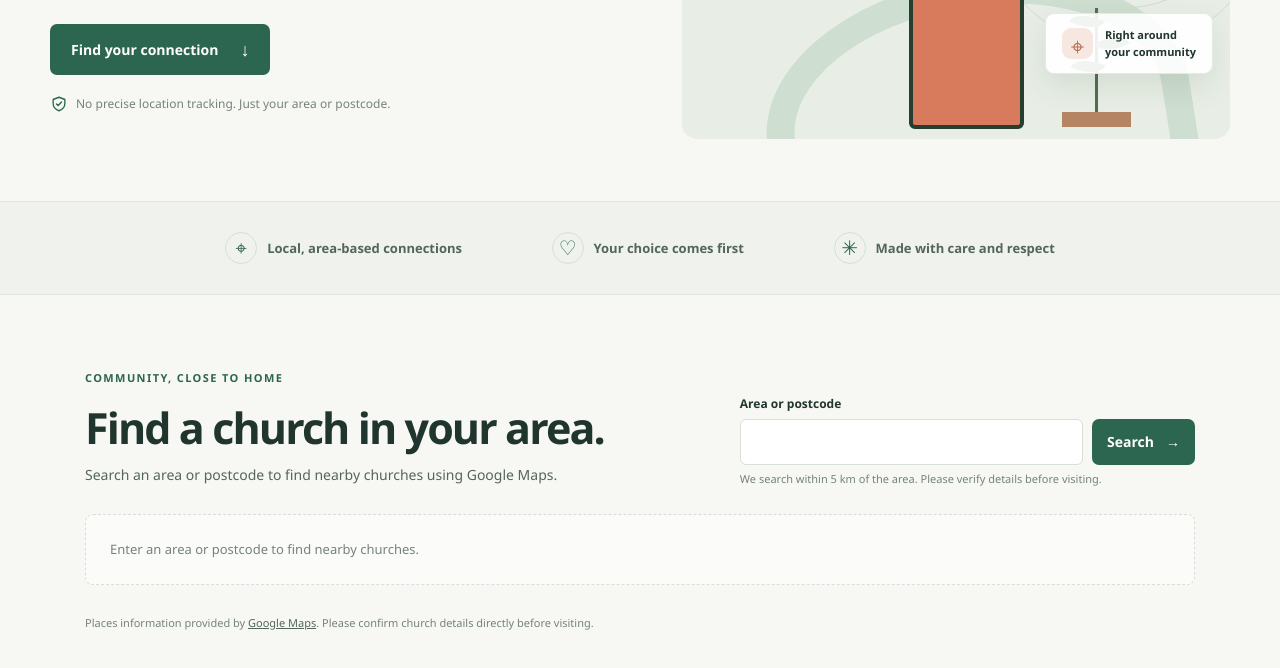
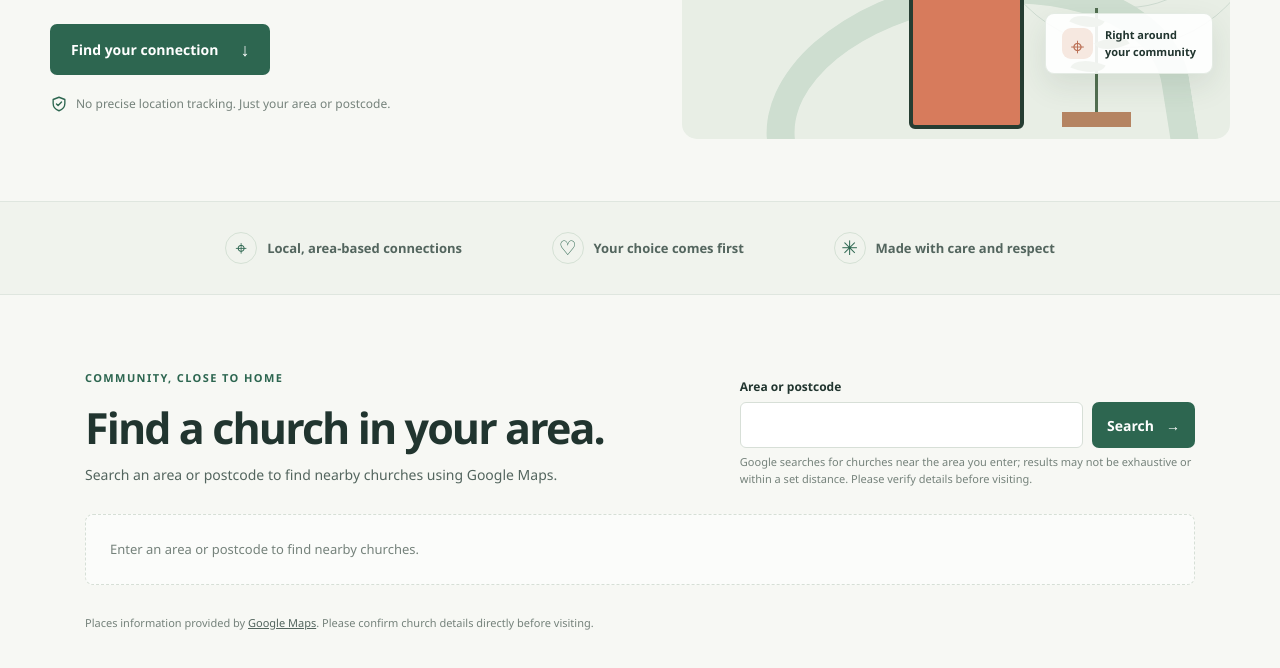
Before and after one commit to LindokuhleMPMahlangu/Saved2ServeConnect, a website: page web/index.html in a window 1280 px wide. Shown: the part 396-1064 px from the top of the page. Drawn offline with Linux system fonts and the light colour scheme; no server answers.

Commit message:
Update church area search help text for clarity and accuracy

```diff
--- a/web/index.html
+++ b/web/index.html
@@ -75,7 +75,7 @@
                    aria-describedby="church-area-help church-area-error" required>
             <button type="submit" class="button search-button">Search <span aria-hidden="true">→</span></button>
           </div>
-          <span class="field-help" id="church-area-help">We search within 5 km of the area. Please verify details before visiting.</span>
+          <span class="field-help" id="church-area-help">Google searches for churches near the area you enter; results may not be exhaustive or within a set distance. Please verify details before visiting.</span>
           <span class="field-error" id="church-area-error"></span>
         </form>
       </div>
```
